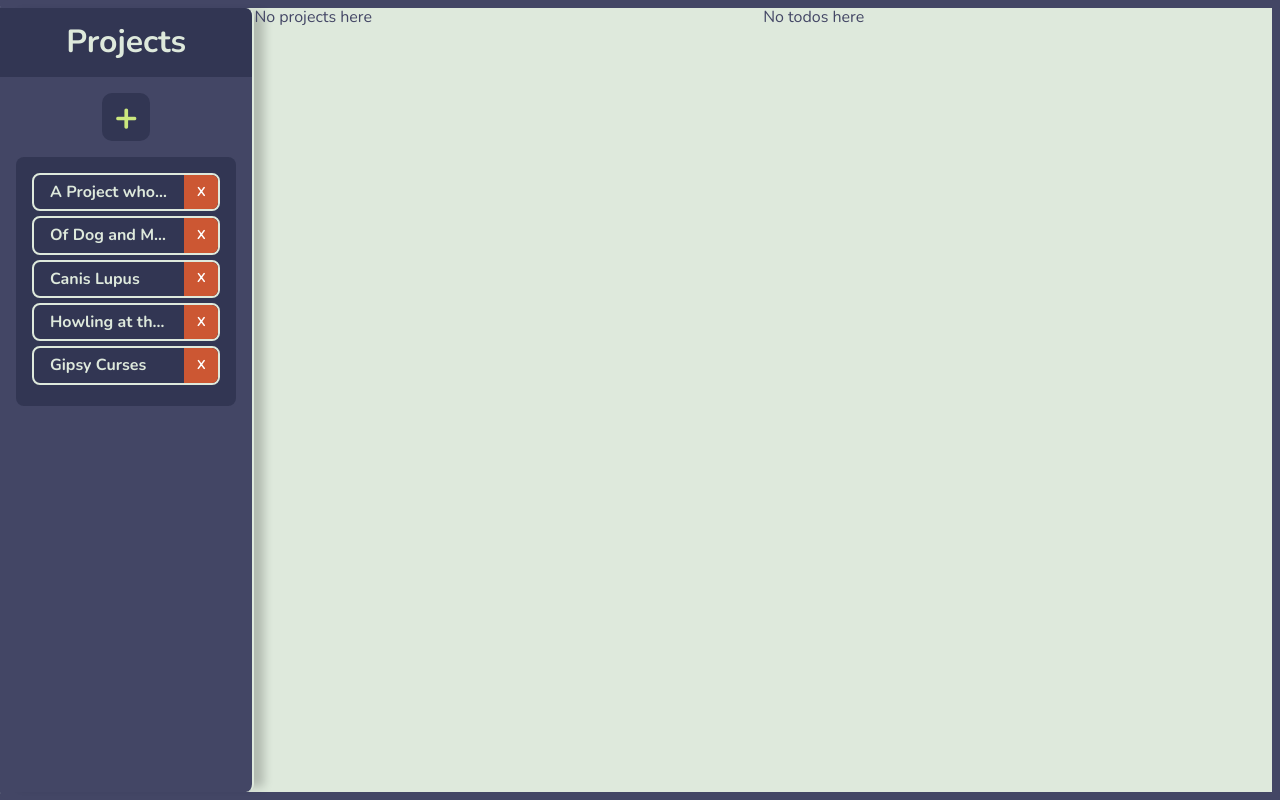
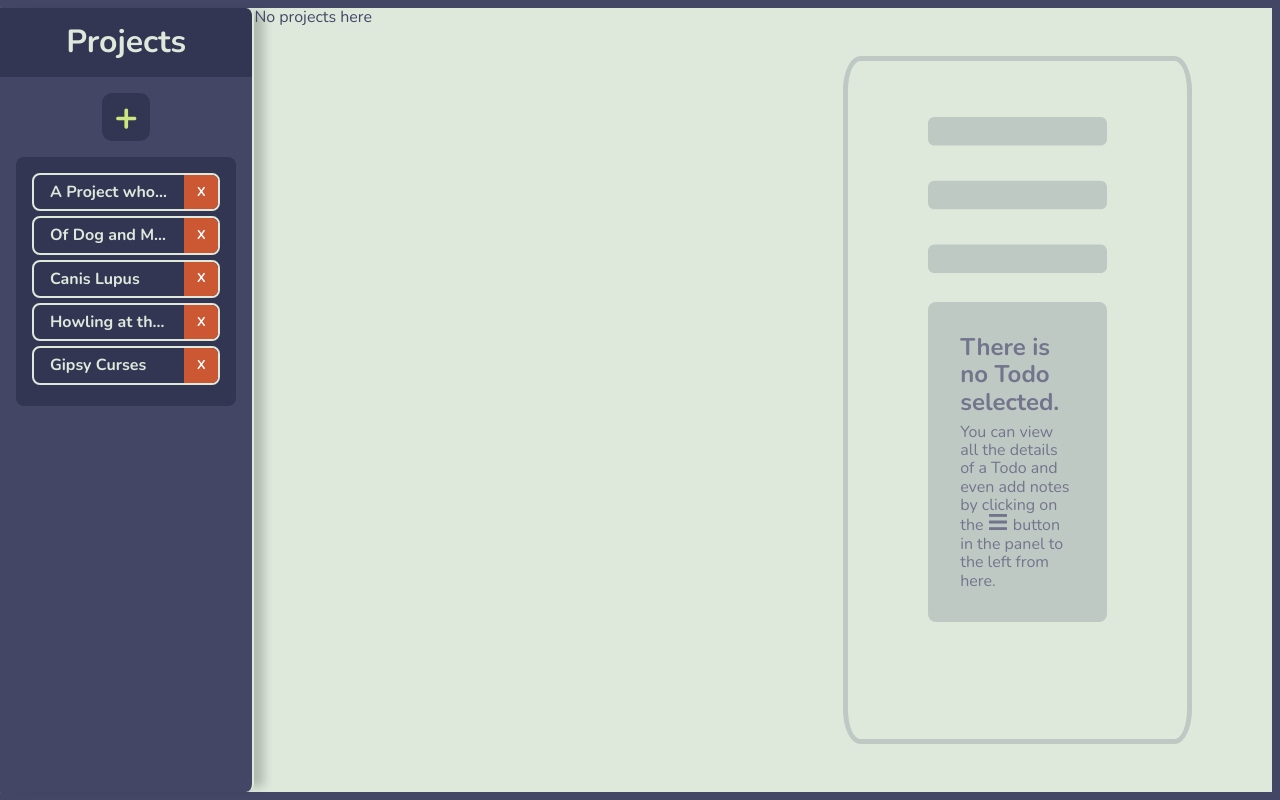
Before and after one commit to totocorvidoni/todo-vue, a Vue app: page /full in a window 1280 px wide. Built offline with nearby package versions, Linux system fonts and the light colour scheme.

Commit message:
Add pending Todo notice.

```diff
--- a/src/mixins/datesHelper.js
+++ b/src/mixins/datesHelper.js
@@ -8,15 +8,27 @@ import {
 export default {
   methods: {
     longDate(date) {
-      return format(date, "dddd Do of MMMM [at] HH:mm");
+      if (date) {
+        return format(date, "dddd Do of MMMM [at] HH:mm");
+      } else {
+        return "No Date";
+      }
     },
 
     shortDay(date) {
-      return format(date, "DD/MM/YY");
+      if (date) {
+        return format(date, "DD/MM/YY");
+      } else {
+        return "No Date";
+      }
     },
 
     time(date) {
-      return format(date, "HH:mm");
+      if (date) {
+        return format(date, "HH:mm");
+      } else {
+        return "No Time";
+      }
     },
 
     isDue(date) {
--- a/src/views/Full.vue
+++ b/src/views/Full.vue
@@ -4,7 +4,20 @@
     <project-details v-if="activeProject"/>
     <div v-else>No projects here</div>
     <todo-details v-if="activeTodo"/>
-    <div v-else>No todos here</div>
+    <div v-else class="no-todo">
+      <img src="@/assets/bars-pending.svg" alt>
+      <div class="notice-wrapper">
+        <h2 class="title">There is no Todo selected.</h2>
+        <p>
+          You can view all the details of a Todo and even add notes by clicking on the
+          <img
+            class="details-icon"
+            src="@/assets/bars-pending.png"
+            alt
+          > button in the panel to the left from here.
+        </p>
+      </div>
+    </div>
   </div>
 </template>
 
@@ -47,5 +60,32 @@ export default {
   border-radius: $regular-radius;
   color: $color1;
   height: 100%;
+
+  .no-todo {
+    // background: $color1-faded;
+    border: 5px solid $color1-faded;
+    border-radius: 5%;
+    margin: 3rem 5rem;
+    padding: 2rem 5rem;
+    color: $color1-light;
+    user-select: none;
+  }
+
+  .notice-wrapper {
+    background: $color1-faded;
+    // border: 2px solid $color1-faded;
+    border-radius: $regular-radius;
+    padding: 2rem;
+
+    .title {
+      margin-bottom: 0.25em;
+    }
+
+    .details-icon {
+      height: 1em;
+      width: auto;
+      margin: 0 0.1em;
+    }
+  }
 }
 </style>
```
Also changed, not shown: src/assets/bars-pending.png (added), src/assets/bars-pending.svg (added).
